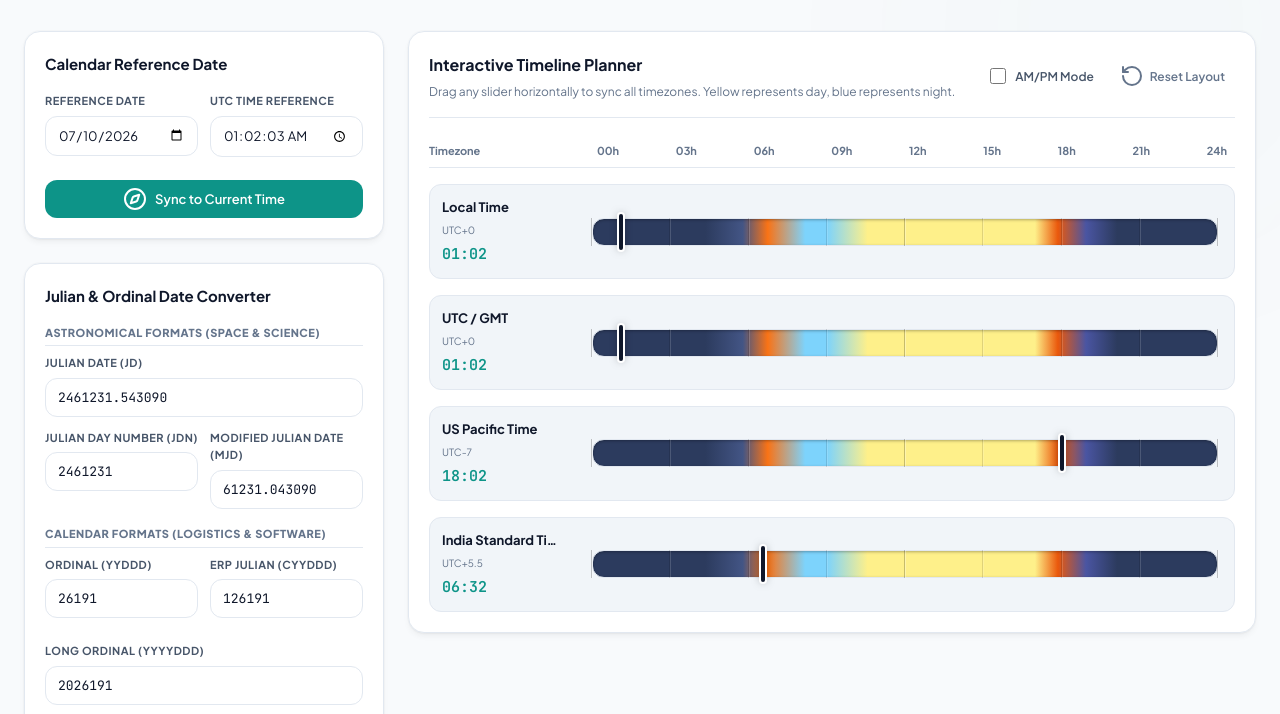
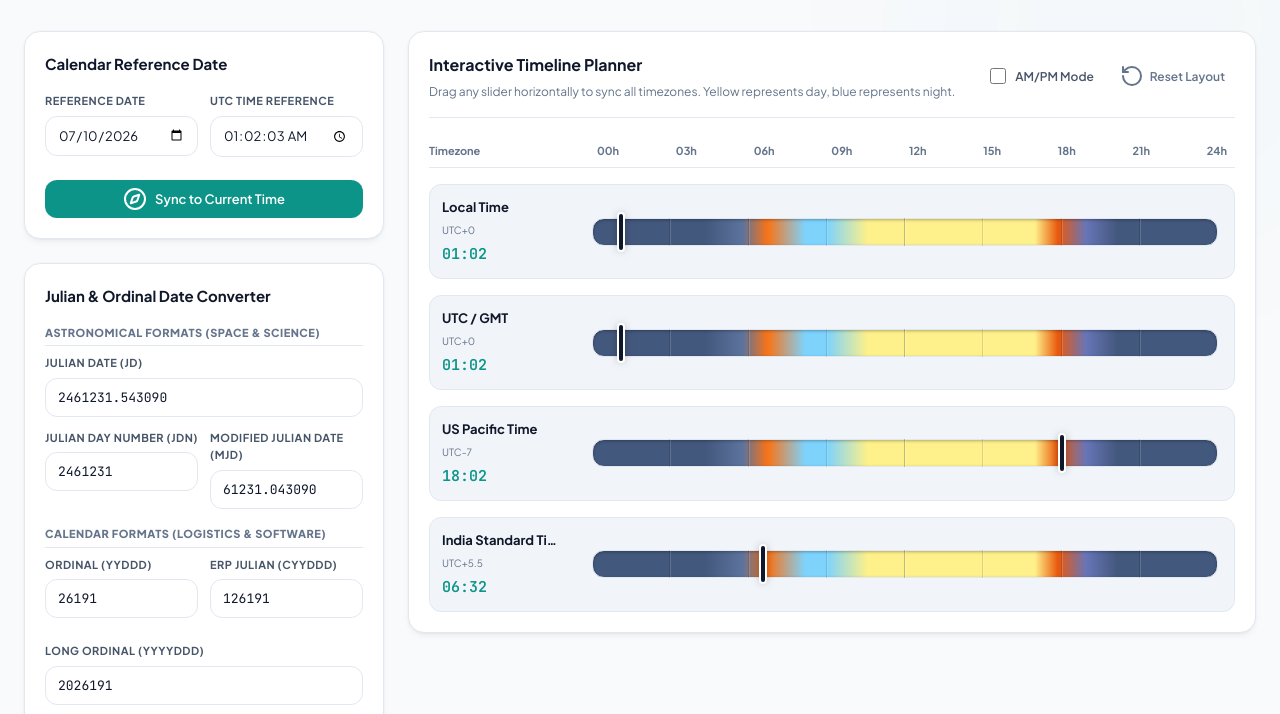
Before and after one commit to dhavalpalsana/engineering-toolkit, a plain HTML site: page tools/timezone-converter/index.html in a window 1280 px wide. Shown: the part 74-788 px from the top of the page. Drawn offline with nearby package versions, Linux system fonts and the light colour scheme; no server answers.

Commit message:
style(timezone-converter): remove 00h and 24h boundary grid lines for a cleaner pill profile

```diff
--- a/tools/timezone-converter/app.js
+++ b/tools/timezone-converter/app.js
@@ -317,7 +317,6 @@ document.addEventListener("DOMContentLoaded", () => {
 
           <!-- Faint vertical grid lines -->
           <div class="timeline-grid-lines">
-            <div class="grid-line" style="left: 0%;"></div>
             <div class="grid-line" style="left: 12.5%;"></div>
             <div class="grid-line" style="left: 25%;"></div>
             <div class="grid-line" style="left: 37.5%;"></div>
@@ -325,7 +324,6 @@ document.addEventListener("DOMContentLoaded", () => {
             <div class="grid-line" style="left: 62.5%;"></div>
             <div class="grid-line" style="left: 75%;"></div>
             <div class="grid-line" style="left: 87.5%;"></div>
-            <div class="grid-line" style="left: 100%;"></div>
           </div>
 
           <!-- Transparent range slider -->
--- a/tools/timezone-converter/style.css
+++ b/tools/timezone-converter/style.css
@@ -314,18 +314,18 @@ body::before {
   overflow: hidden;
   background: linear-gradient(
     to right,
-    #2c3b5e 0%,     /* Midnight */
-    #2c3b5e 18%,    /* Late Night */
-    #435585 24%,    /* Pre-Dawn */
+    #43587d 0%,     /* Midnight */
+    #43587d 18%,    /* Late Night */
+    #5c739c 24%,    /* Pre-Dawn */
     #f97316 28%,    /* Sunrise Glow */
     #7dd3fc 34%,    /* Morning Sky */
     #7dd3fc 37.5%,  /* Morning */
     #fef08a 44%,    /* Midday Workday */
     #fef08a 70.83%, /* Afternoon Workday */
     #ea580c 74.5%,  /* Sunset */
-    #4a55a2 79%,    /* Twilight Purple */
-    #2c3b5e 84%,    /* Night Fall */
-    #2c3b5e 100%    /* Midnight */
+    #6775b8 79%,    /* Twilight Purple */
+    #43587d 84%,    /* Night Fall */
+    #43587d 100%    /* Midnight */
   );
   box-shadow: inset 0 1px 3px rgba(0,0,0,0.3);
 }
@@ -488,10 +488,8 @@ body::before {
   box-shadow: -1px 0 0 rgba(0, 0, 0, 0.12);
 }
 
-/* Slight extra emphasis on boundary and mid-day grid lines */
-.grid-line:nth-child(1),
-.grid-line:nth-child(5),
-.grid-line:nth-child(9) {
+/* Slight extra emphasis on the mid-day (12h) grid line */
+.grid-line:nth-child(4) {
   background: rgba(255, 255, 255, 0.3);
   box-shadow: -1px 0 0 rgba(0, 0, 0, 0.22);
 }
```
